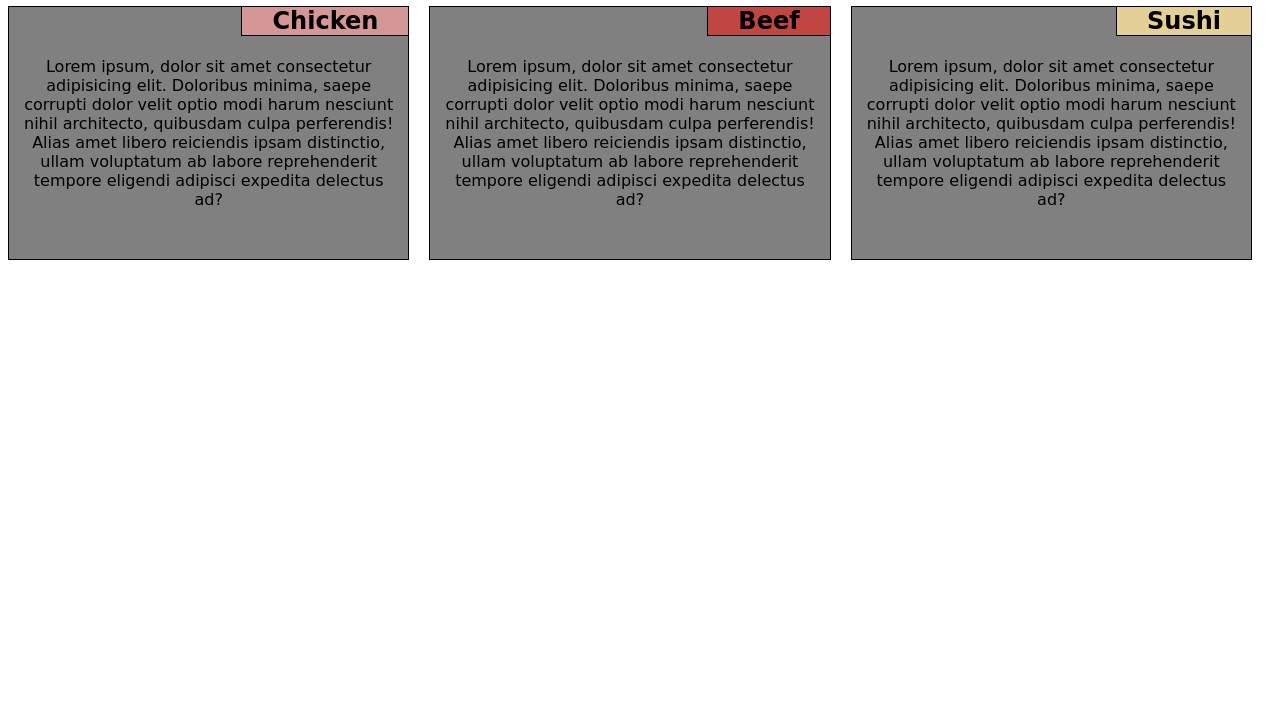
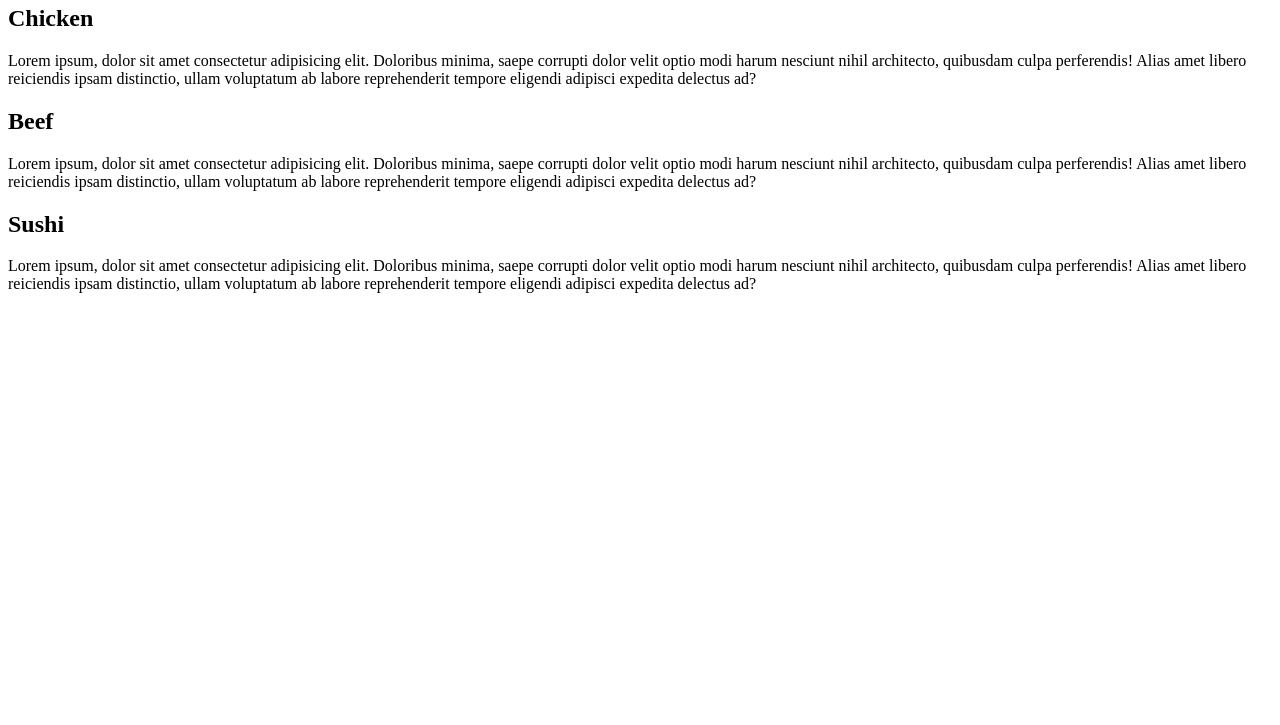
Before and after one commit to Bigcoolcatt/MyCourseraTest, a plain HTML site: page Module 2 Solution/Index.html in a window 1280 px wide. Shown: the part 75-800 px from the top of the page. Drawn offline with Linux system fonts and the light colour scheme.

Commit message:
Update Index.html

```diff
--- a/Module 2 Solution/Index.html
+++ b/Module 2 Solution/Index.html
@@ -5,115 +5,6 @@
   <meta http-equiv="X-UA-Compatible" content="IE-Edge">
   <meta name="viewport" content="width=device-width, initial-scale=1">
   <title>Assignment Solution For Module 2</title>
- <style>
-    * {
-  box-sizing: border-box;
-}
-
-body {
-  text-align: center;
-  font-family: cursive;
-}
-
-.box-1 {
-  border: 1px solid black;
-  background-color: grey;
-  margin-bottom: 15px;
-}
-
-.box-2 {
-  border: 1px solid black;
-  background-color: grey;
-  margin-bottom: 15px;
-}
-
-.box-3 {
-  border: 1px solid black;
-  background-color: grey;
-  margin-bottom: 15px;
-}
-
-.box-1 {
-  position: relative;
-}
-
-.box-2 {
-  position: relative;
-}
-
-.box-3 {
-  position: relative;
-}
-
-#food h2 {
-  position: absolute;
-  top: -21px;
-  right: -1px;
-  border: 1px solid black;
-  padding-left: 30px;
-  padding-right: 30px;
-  padding-bottom: 0;
-}
-
-.box-1 h2 {
-  background-color: #D49697;
-}
-
-.box-2 h2 {
-  background-color: #C04643;
-}
-
-.box-3 h2 {
-  background-color: #E4D097;
-}
-
-article {
-  margin-top: 40px;
-}
-
-/* For Tablets */
-@media screen and (min-width: 768px) and (max-width: 991px) {
-  div {
-    float: left;
-  }
-  .box-1 {
-    width: 45%;
-    padding: 10px;
-    margin-right: 25px;
-  }
-  .box-2 {
-    width: 45%;
-    padding: 10px;
-  }
-  .box-3 {
-    width: 93%;
-    padding: 10px;
-  }
-  .container {
-    justify-content: center;
-    margin-left: 5%;
-  }
-  /* For Wide Screen */
-}
-@media screen and (min-width: 992px) {
-  .container {
-    display: flex;
-    flex-direction: row;
-  }
-  .box-1 {
-    margin-right: 20px;
-    padding: 10px;
-  }
-  .box-2 {
-    margin-right: 20px;
-    padding: 10px;
-  }
-  .box-3 {
-    margin-right: 20px;
-    padding: 10px;
-  }
-}/*# sourceMappingURL=style.css.map */
- </style>
 </head>
 <body>
   <h1>Our Menu</h1>
```
